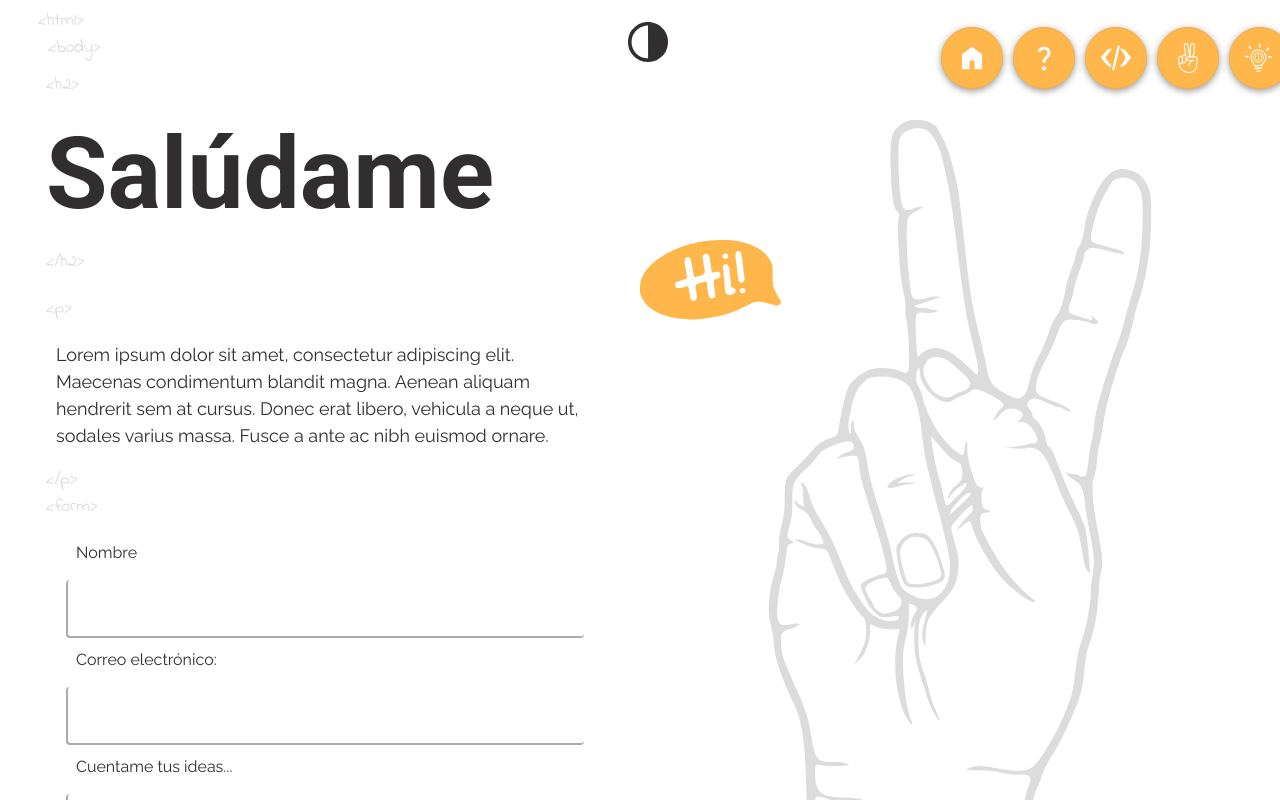
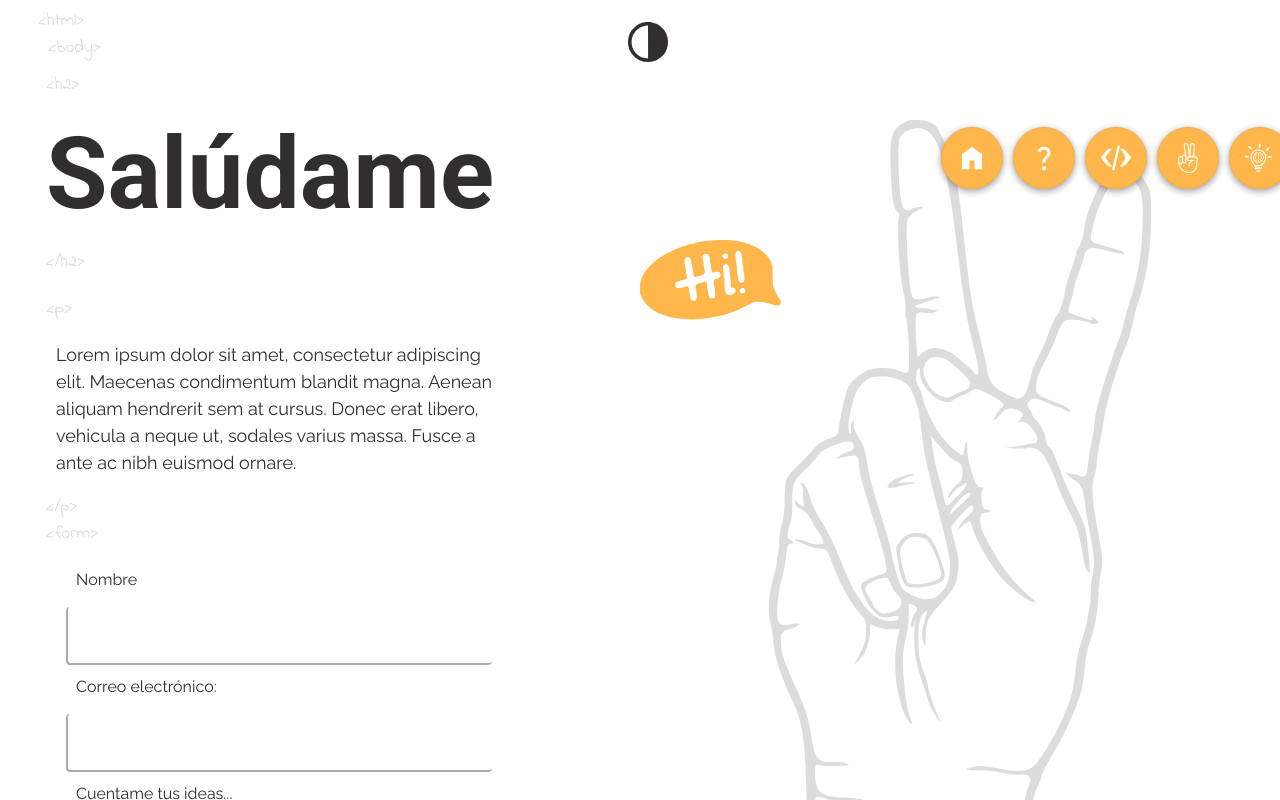
Before and after one commit to hemeragr/portfolio, a React (Vite) app: page /contact in a window 1280 px wide. Shown: the top 800 px of the page. Built offline with nearby package versions, Linux system fonts and the light colour scheme.

Commit message:
style contact

```diff
--- a/src/componentes/form/Form.scss
+++ b/src/componentes/form/Form.scss
@@ -5,7 +5,6 @@
   font-family: $font-raleway;
 }
 
-$form-bg-color: $white;
 $form-text-color: $black;
 $form-border-color: $grey;
 $form-input-height: 40px;
@@ -16,7 +15,6 @@ $form-button-padding: 10px 20px;
 $form-button-border-radius: 4px;
 
 .form-contact {
-  background-color: $form-bg-color;
   padding: 20px;
   max-width: 700px;
   padding-left: 50px;
@@ -44,6 +42,7 @@ textarea {
   border-left: 2px solid $grey-dark;
   border-radius: $form-button-border-radius;
   color: $form-text-color;
+  background-color: transparent;
 }
 
 textarea {
--- a/src/views/contact/Contact.jsx
+++ b/src/views/contact/Contact.jsx
@@ -32,7 +32,7 @@ const Contact = () => {
           <Footer />
         </div>
       </main>
-      <section className="content-NavImg">
+      <section className="content-NavImg-contact">
         <div className="nav-contact">
           <Nav />
         </div>
--- a/src/views/contact/Contact.scss
+++ b/src/views/contact/Contact.scss
@@ -1,6 +1,6 @@
 .body-contact {
   margin-top: 60px;
-  margin-bottom: 80px;
+  margin-bottom: 50px;
   width: 100%;
   display: flex;
   gap: 350px;
@@ -11,10 +11,13 @@
   max-width: 600px;
 }
 
+.content-NavImg-contact {
+  width: 50%;
+  max-width: 600px;
+}
 
 .nav-contact {
   width: 100%;
-  margin-top: -100px;
   display: flex;
   justify-content: flex-end;
 }
@@ -27,16 +30,9 @@
   left: 50%;
 }
 
-.content-text {
-  width: 100%;
-}
-
 .footer-contact {
   display: flex;
   justify-content: flex-end;
-}
-
-.content-svg-contact {
 }
 
 .img-container-contact {
```
